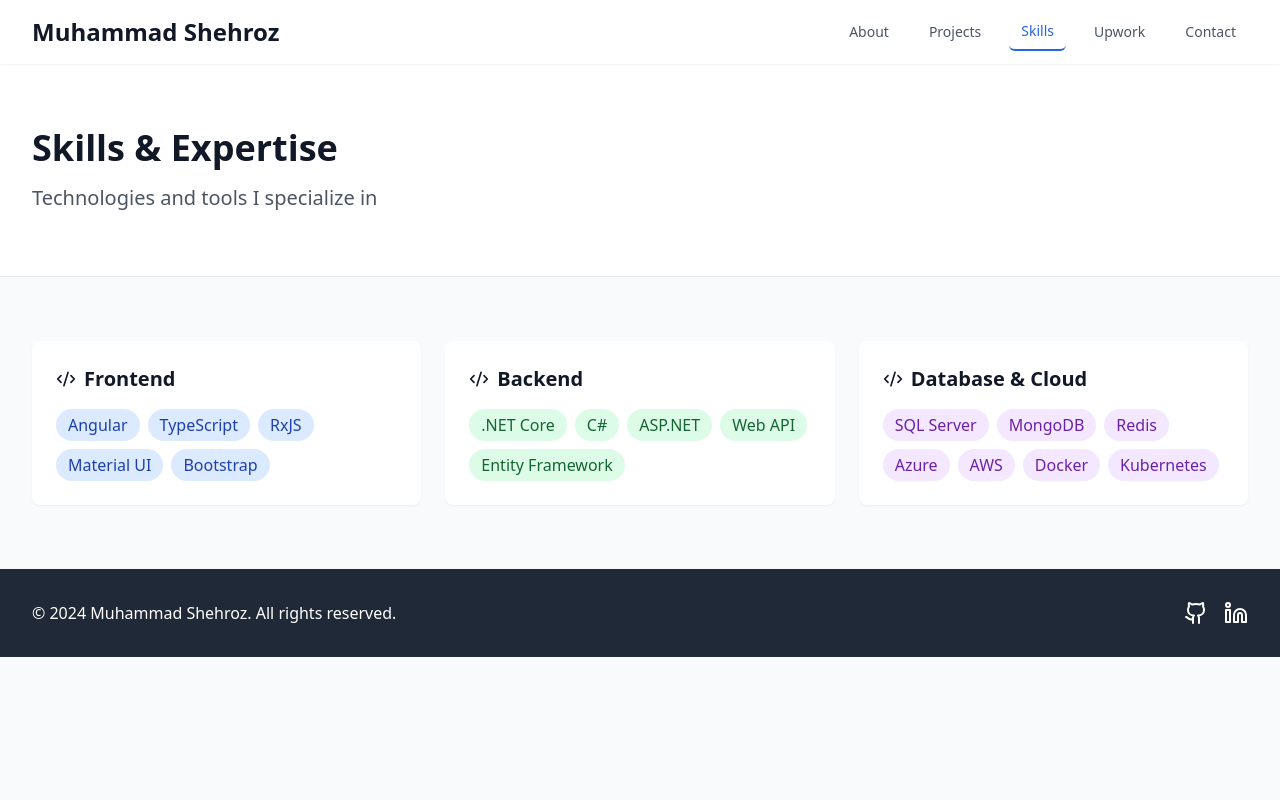
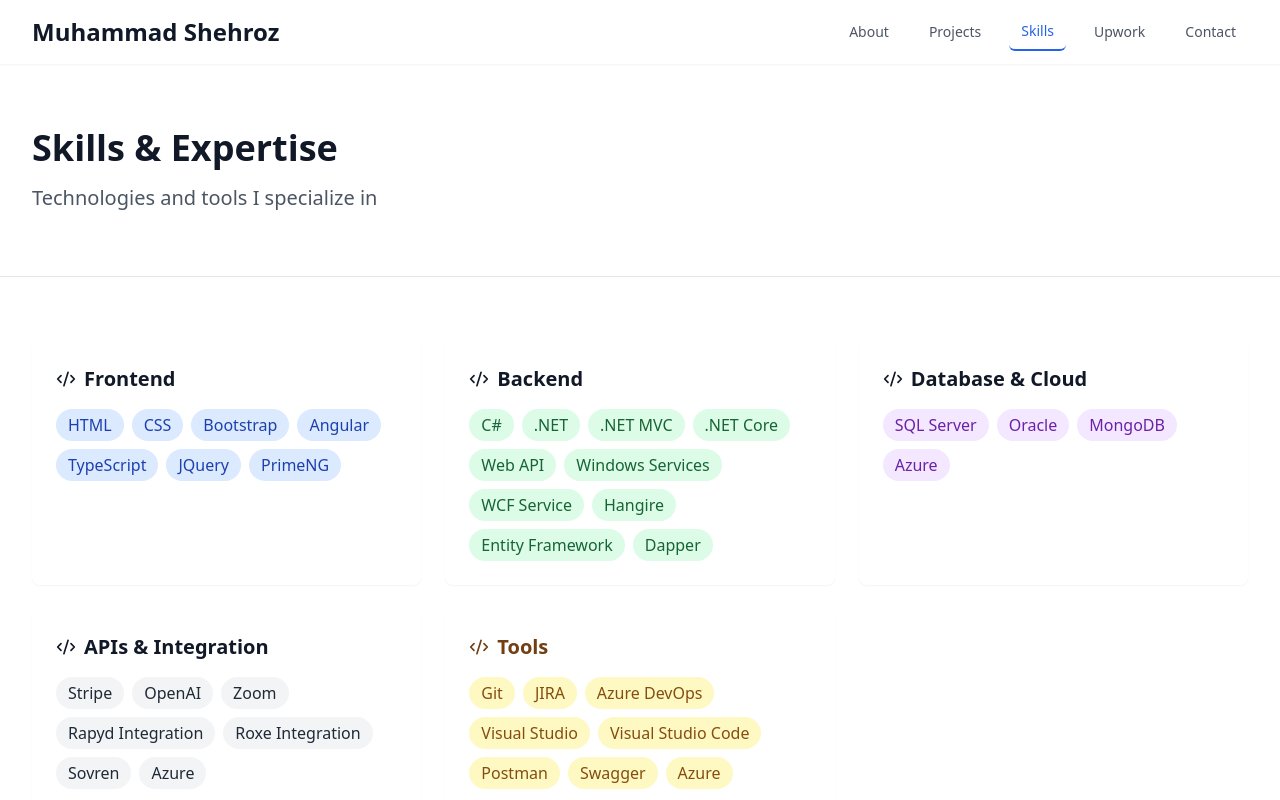
Before and after one commit to mshehroz96/portfolio, a React (Vite) app: page / in a window 1280 px wide. Both pictures are taken after a click on the button "Skills". Shown: the top 800 px of the page. Built offline with nearby package versions, Linux system fonts and the light colour scheme.

Commit message:
upwork and skills section updated.

```diff
--- a/src/App.tsx
+++ b/src/App.tsx
@@ -1,5 +1,5 @@
 import React, { useState } from 'react';
-import { Github, Linkedin, Mail, ExternalLink, Star, Code2, Briefcase, Download, Clock, DollarSign, Award } from 'lucide-react';
+import { Github, Linkedin, Mail, ExternalLink, Star, Code2, Briefcase, Download, Clock, DollarSign, Award, Phone, Pentagon } from 'lucide-react';
 
 function App() {
   const [activeSection, setActiveSection] = useState('about');
@@ -26,11 +26,12 @@ function App() {
   ];
 
   const skills = {
-    frontend: ["Angular", "TypeScript", "RxJS", "Material UI", "Bootstrap"],
-    backend: [".NET Core", "C#", "ASP.NET", "Web API", "Entity Framework"],
-    database: ["SQL Server", "MongoDB", "Redis"],
-    cloud: ["Azure", "AWS", "Docker", "Kubernetes"],
-    tools: ["Git", "JIRA", "Azure DevOps", "Visual Studio"]
+    frontend: ["HTML", "CSS", "Bootstrap", "Angular", "TypeScript", "JQuery", "PrimeNG"],
+    backend: [ "C#", ".NET", ".NET MVC" , ".NET Core", "Web API", "Windows Services", "WCF Service", "Hangire" , "Entity Framework", "Dapper"],
+    database: ["SQL Server", "Oracle", "MongoDB"],
+    cloud: ["Azure"],
+    tools: ["Git", "JIRA", "Azure DevOps", "Visual Studio", "Visual Studio Code", "Postman", "Swagger"],
+    API: ["Stripe", "OpenAI", "Zoom", "Rapyd Integration","Roxe Integration", "Sovren"],
   };
 
   const reviews = [
@@ -82,7 +83,7 @@ function App() {
   ];
 
   return (
-    <div className="min-h-screen bg-gray-50">
+    <div className="min-h-screen flex flex-col">
       {/* Header/Navigation */}
       <nav className="bg-white shadow-sm sticky top-0 z-50">
         <div className="max-w-7xl mx-auto px-4 sm:px-6 lg:px-8">
@@ -198,7 +199,7 @@ function App() {
       )}
 
       {/* Main Content */}
-      <main className="max-w-7xl mx-auto px-4 sm:px-6 lg:px-8 py-16">
+      <main className="flex-grow max-w-7xl mx-auto px-4 sm:px-6 lg:px-8 py-16">
         {/* About Section */}
         {activeSection === 'about' && (
           <div className="bg-white rounded-lg shadow-sm p-6">
@@ -272,6 +273,32 @@ function App() {
                 ))}
               </div>
             </div>
+               <div className="bg-white rounded-lg shadow-sm p-6">
+              <h3 className="text-xl font-semibold text-gray-900 mb-4 flex items-center">
+                <Code2 className="w-5 h-5 mr-2" />
+                APIs & Integration
+              </h3>
+              <div className="flex flex-wrap gap-2">
+                {[...skills.API, ...skills.cloud].map((skill, index) => (
+                  <span key={index} className="px-3 py-1 bg-gray-100 text-gray-800 rounded-full">
+                    {skill}
+                  </span>
+                ))}
+              </div>
+            </div>
+            <div className="bg-white rounded-lg shadow-sm p-6">
+              <h3 className="text-xl font-semibold text-yellow-900 mb-4 flex items-center">
+                <Code2 className="w-5 h-5 mr-2" />
+                Tools
+              </h3>
+              <div className="flex flex-wrap gap-2">
+                {[...skills.tools, ...skills.cloud].map((skill, index) => (
+                  <span key={index} className="px-3 py-1 bg-yellow-100 text-yellow-800 rounded-full">
+                    {skill}
+                  </span>
+                ))}
+              </div>
+            </div>
           </div>
         )}
 
@@ -279,7 +306,7 @@ function App() {
         {activeSection === 'upwork' && (
           <>
             <div className="bg-white rounded-lg shadow-sm p-6 mb-8">
-              <div className="grid grid-cols-1 md:grid-cols-3 gap-6 mb-6">
+              <div className="grid grid-cols-1 md:grid-cols-5 gap-6 mb-6">
                 <div className="text-center p-4 bg-blue-50 rounded-lg">
                   <DollarSign className="w-8 h-8 text-blue-600 mx-auto mb-2" />
                   <div className="text-3xl font-bold text-blue-600">$10K+</div>
@@ -294,6 +321,16 @@ function App() {
                   <Clock className="w-8 h-8 text-purple-600 mx-auto mb-2" />
                   <div className="text-3xl font-bold text-purple-600">1,280</div>
                   <div className="text-gray-600">Total Hours</div>
+                </div>
+                <div className="text-center p-4 bg-gray-50 rounded-lg">
+                  <Pentagon className="w-8 h-8 text-gray-600 mx-auto mb-2" />
+                  <div className="text-3xl font-bold text-gray-600">100%</div>
+                  <div className="text-gray-600">Job Success</div>
+                </div>
+                    <div className="text-center p-4 bg-yellow-50 rounded-lg">
+                  <Award className="w-8 h-8 text-yellow-600 mx-auto mb-2" />
+                  <div className="text-3xl font-bold text-yellow-600">Top Rated</div>
+                  <div className="text-gray-600">Badge</div>
                 </div>
               </div>
               <div className="flex items-center mb-4">
@@ -339,6 +376,13 @@ function App() {
                 <Mail className="w-6 h-6 text-gray-600 mr-3" />
                 <span className="text-gray-800">1996shehroz@gmail.com</span>
               </a>
+               <a
+                href="mailto:1996shehroz@gmail.com"
+                className="flex items-center p-4 bg-gray-50 rounded-lg hover:bg-gray-100"
+              >
+                <Phone className="w-6 h-6 text-gray-600 mr-3" />
+                <span className="text-gray-800">+971 521818327</span>
+              </a>
               <a
                 href="https://github.com/mshehroz96"
                 target="_blank"
```
